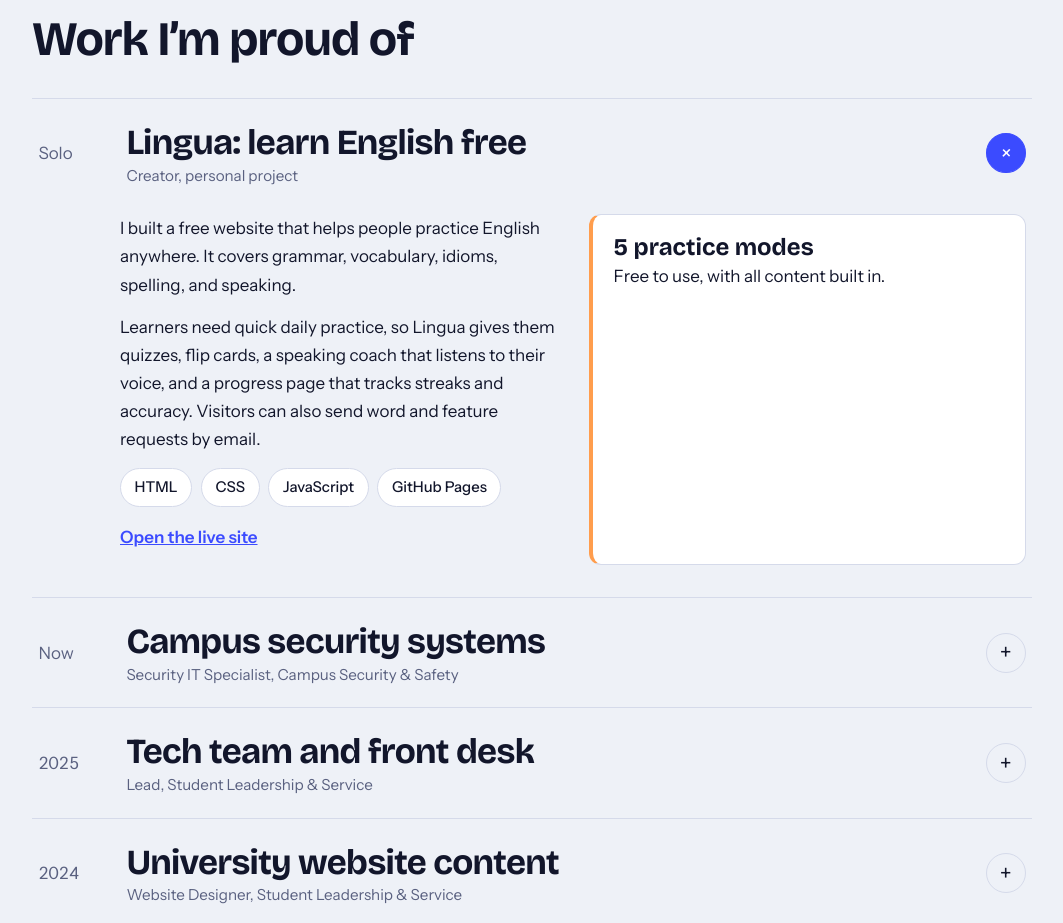
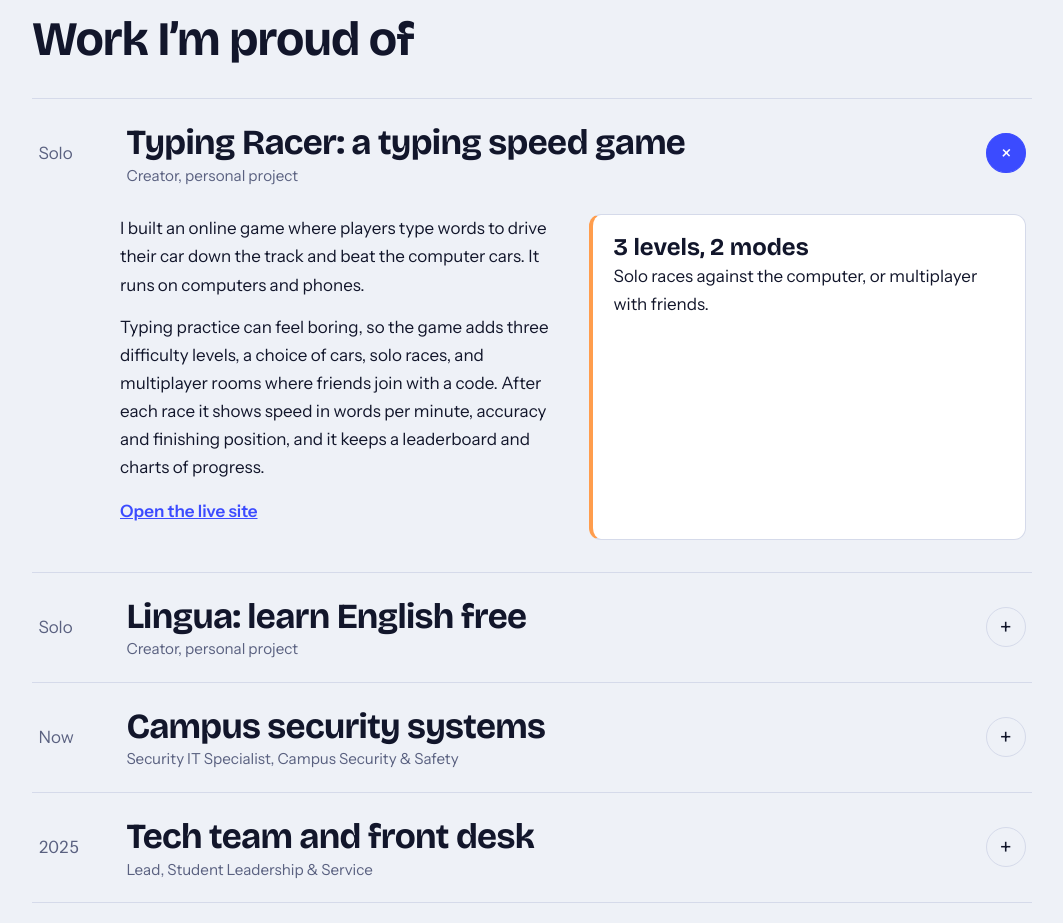
Before and after one commit to layhokk/Portfolio, a plain HTML site: page index.html in a window 1280 px wide. Shown: the part 1820-2743 px from the top of the page, without its empty margins (108-1171 px from the left). Drawn offline with nearby package versions, Linux system fonts and the light colour scheme.

Commit message:
Add files via upload

```diff
--- a/index.html
+++ b/index.html
@@ -276,7 +276,8 @@ footer{padding:0 0 2rem;color:var(--muted);font-size:.9rem}
 
 <script>
 const PROJECTS=[
- {year:"Solo",title:"Lingua: learn English free",sub:"Creator, personal project",role:"I built a free website that helps people practice English anywhere. It covers grammar, vocabulary, idioms, spelling, and speaking.",problem:"Learners need quick daily practice, so Lingua gives them quizzes, flip cards, a speaking coach that listens to their voice, and a progress page that tracks streaks and accuracy. Visitors can also send word and feature requests by email.",stack:["HTML","CSS","JavaScript","GitHub Pages"],result:"5 practice modes",resultText:"Free to use, with all content built in.",link:"https://layhokk.github.io/learningenglish/"},
+ {year:"Solo",title:"Typing Racer: a typing speed game",sub:"Creator, personal project",role:"I built an online game where players type words to drive their car down the track and beat the computer cars. It runs on computers and phones.",problem:"Typing practice can feel boring, so the game adds three difficulty levels, a choice of cars, solo races, and multiplayer rooms where friends join with a code. After each race it shows speed in words per minute, accuracy and finishing position, and it keeps a leaderboard and charts of progress.",stack:[],result:"3 levels, 2 modes",resultText:"Solo races against the computer, or multiplayer with friends.",link:"https://layhokk.github.io/Typing-Racing/"},
+ {year:"Solo",title:"Lingua: learn English free",sub:"Creator, personal project",role:"I built a free website that helps people practice English anywhere. It covers grammar, vocabulary, idioms, spelling, and speaking.",problem:"Learners need quick daily practice, so Lingua gives them quizzes, flip cards, a speaking coach that listens to their voice, and a progress page that tracks streaks and accuracy. Visitors can also send word and feature requests by email.",stack:[],result:"5 practice modes",resultText:"Free to use, with all content built in.",link:"https://layhokk.github.io/learningenglish/"},
  {year:"Now",title:"Campus security systems",sub:"Security IT Specialist, Campus Security & Safety",role:"I monitor more than 800 security cameras and manage the Genetec, Onity, and Meraki systems behind them.",problem:"Cameras go offline or lose image quality, so I fix 15–20 issues a month and write 12 pages of documentation and updated camera maps to help train new employees.",stack:["Genetec","Onity","Meraki"],result:"15–20 fixes a month",resultText:"Keeps surveillance coverage reliable across campus."},
  {year:"2025",title:"Tech team and front desk",sub:"Lead, Student Leadership & Service",role:"I led a team of four, ran biweekly staff meetings, and handled about three equipment reservations a day for student clubs.",problem:"The team needed better hiring and scheduling, so I interviewed about 20 applicants, hired four, and trained them on equipment and daily operations.",stack:["Hiring","Scheduling","Training"],result:"20 interviews, 4 hires",resultText:"Built a team that prepares equipment on time."},
  {year:"2024",title:"University website content",sub:"Website Designer, Student Leadership & Service",role:"I updated links, images, and documents in Brightspot every semester and applied BYU–Hawaii branding guidelines.",problem:"Outdated content hurts trust, so I ran regular reviews and quality checks to keep every page accurate.",stack:["Brightspot","HTML/CSS","Branding"],result:"100% accuracy",resultText:"Content stayed correct through each academic semester."}
@@ -287,7 +288,7 @@ PROJECTS.forEach((p,i)=>{
   d.innerHTML=`<button class="row" aria-expanded="false" aria-controls="d${i}">
     <span class="yr">${p.year}</span><span class="pt">${p.title}<small>${p.sub}</small></span><span class="plus" aria-hidden="true">+</span></button>
     <div class="detail" id="d${i}"><div><div class="panel">
-      <div><p>${p.role}</p><p>${p.problem}</p><div class="chips">${p.stack.map(s=>`<span class="chip">${s}</span>`).join("")}</div>${p.link?`<p style="margin-top:1rem"><a class="link" href="${p.link}" target="_blank" rel="noopener">Open the live site</a></p>`:""}</div>
+      <div><p>${p.role}</p><p>${p.problem}</p>${p.stack.length?`<div class="chips">${p.stack.map(s=>`<span class="chip">${s}</span>`).join("")}</div>`:""}${p.link?`<p style="margin-top:1rem"><a class="link" href="${p.link}" target="_blank" rel="noopener">Open the live site</a></p>`:""}</div>
       <div class="result"><b>${p.result}</b>${p.resultText}</div></div></div></div>`;
   const b=d.querySelector("button");
   b.addEventListener("click",()=>{const o=d.dataset.open!=="true";d.dataset.open=o;b.setAttribute("aria-expanded",o)});
```
